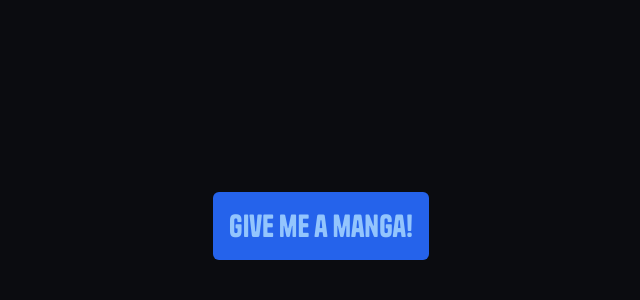
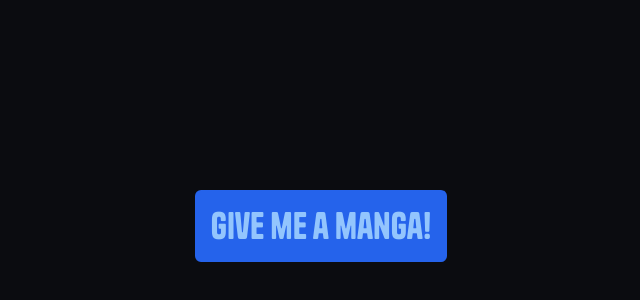
Before and after one commit to ImMyst/give-manga, a Next.js app: page / in a window 1280 px wide. Shown: the part 186-486 px from the top of the page, without its empty margins (319-959 px from the left). Built offline with nearby package versions, Linux system fonts and the light colour scheme.

Commit message:
feat: increase button size

```diff
--- a/components/Button.tsx
+++ b/components/Button.tsx
@@ -13,7 +13,7 @@ export default function Button(props: IProps) {
     <button
       className={cn(
         props.className,
-        "bg-blue-600 text-blue-300 hover:text-yellow-50 text-3xl rounded-md px-4 py-4"
+        "bg-blue-600 text-blue-300 hover:text-yellow-50 text-4xl rounded-md px-4 py-4"
       )}
       {...props}
     >
```
